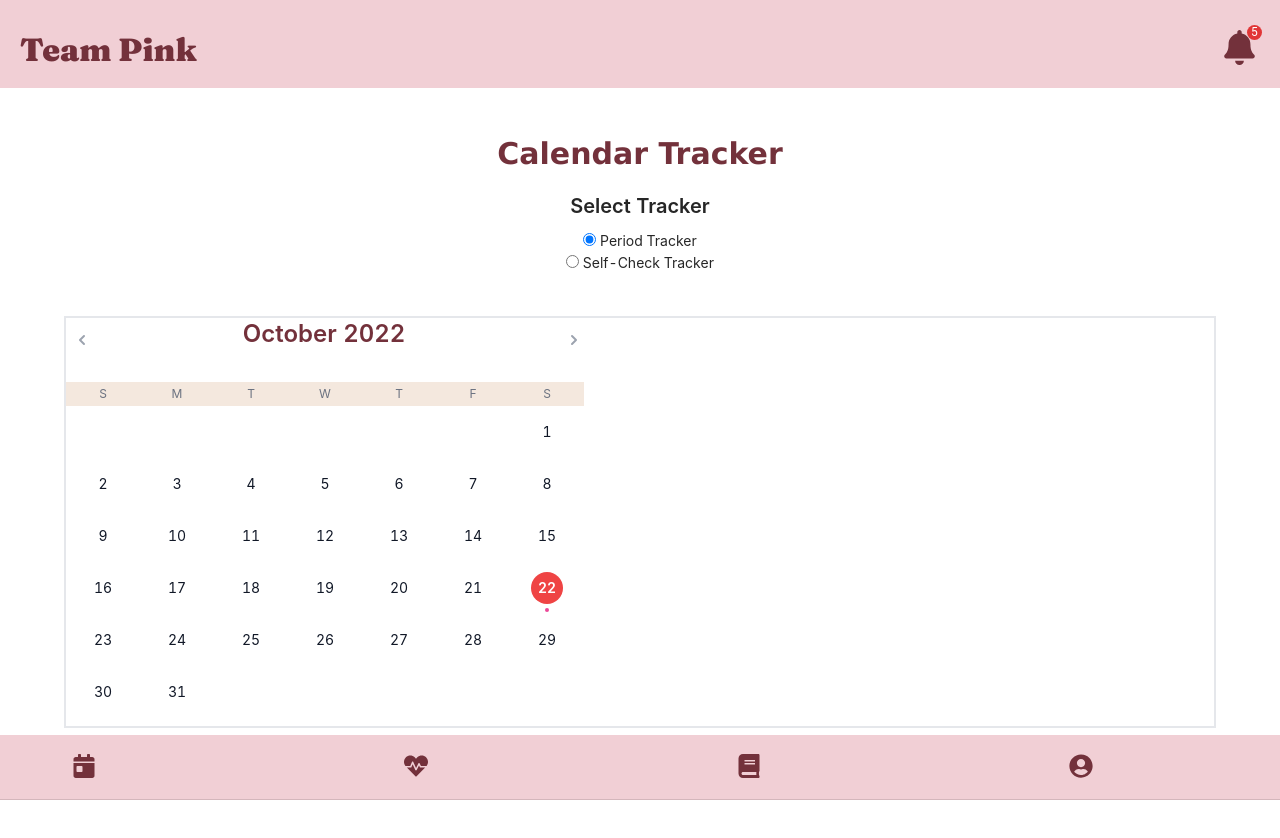
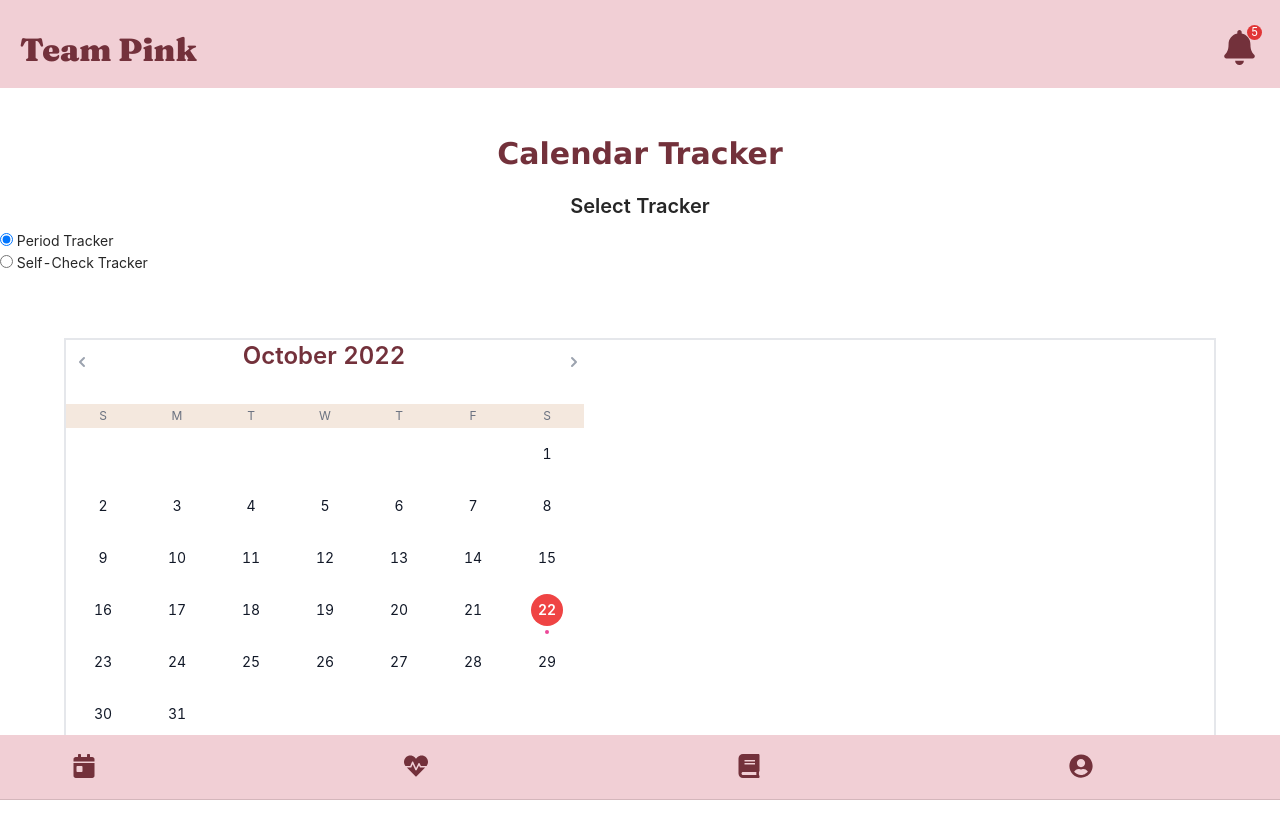
Before and after one commit to gracexkan/pink-hope-breastcheck-tool, a React (Create React App) app in the folder client/: page / in a window 1280 px wide. Shown: the top 838 px of the page. Built offline with nearby package versions, Linux system fonts and the light colour scheme; the HTML template or start-up script is replaced by a standard one.

Commit message:
cal form

```diff
--- a/client/src/components/calendar/CalForm.jsx
+++ b/client/src/components/calendar/CalForm.jsx
@@ -41,7 +41,18 @@ export default function Form() {
       <form style={{ width: "100%", paddingBottom: "30px" }}>
         <fieldset>
           <Title level={4}>Select Tracker</Title>
-
+          <div
+            style={{
+              justifyContent: "center",
+            }}
+          >
+            <div
+              style={{
+                display: "block",
+                textAlign: "left",
+                alignContent: "center",
+              }}
+            >
               <input
                 type="radio"
                 id="period"
@@ -61,8 +72,10 @@ export default function Form() {
                 checked={formData.logger === "self-check"}
                 onChange={handleChange}
               />
+              <label htmlFor="self-check"> Self-Check Tracker</label>
+            </div>
+          </div>
 
-          <label htmlFor="self-check"> Self-Check Tracker</label>
           <br />
         </fieldset>
       </form>
```
Lines whose indentation alone changed are shown as unchanged.
